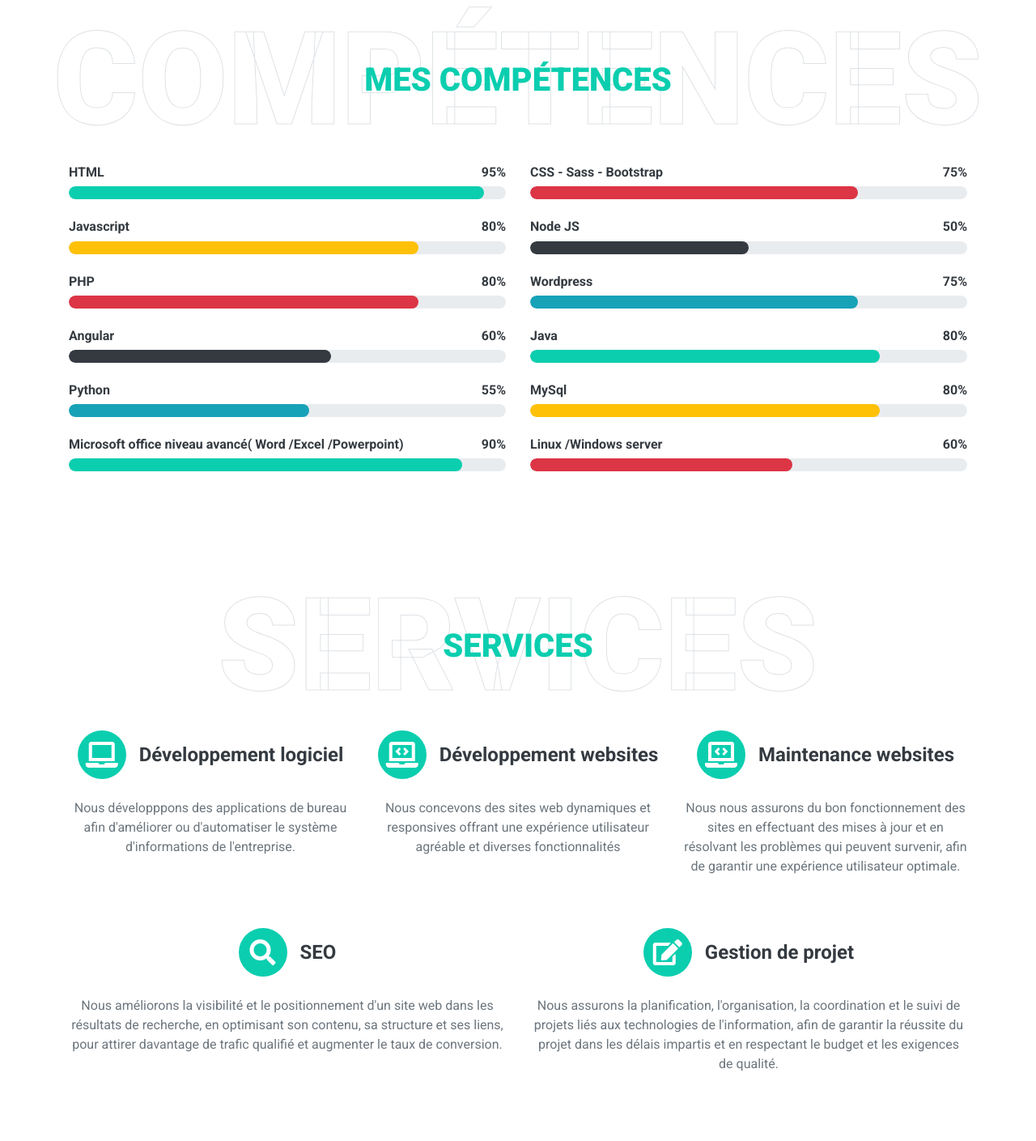
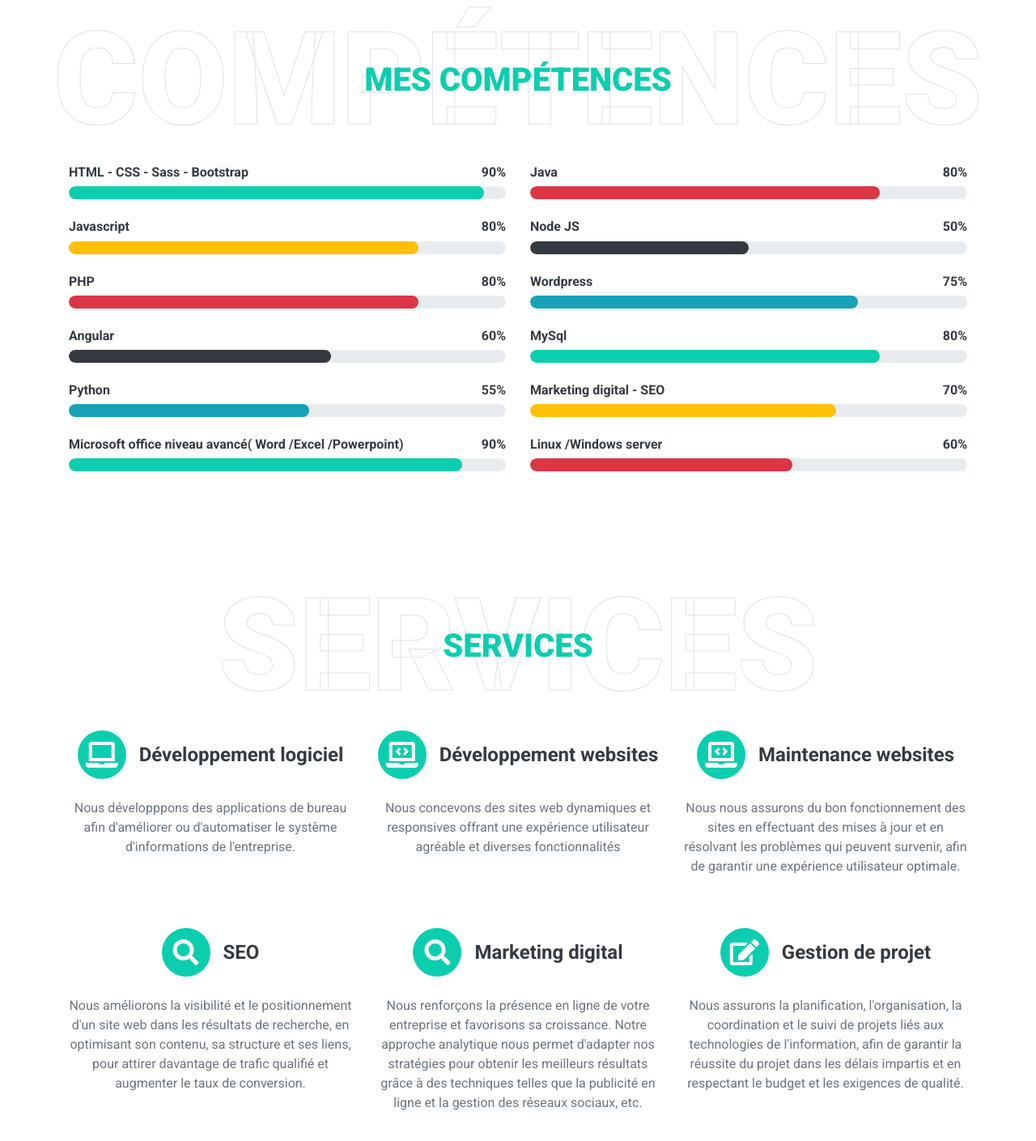
Before and after one commit to UlrichTaker/Abl-s-Folio, a plain HTML site: page index.html in a window 1280 px wide. Shown: the part 2611-4020 px from the top of the page at 81% size. Drawn offline with nearby package versions, Linux system fonts and the light colour scheme.

Commit message:
Update index.html

```diff
--- a/index.html
+++ b/index.html
@@ -190,8 +190,8 @@
                 <div class="col-md-6">
                     <div class="skill mb-4">
                         <div class="d-flex justify-content-between">
-                            <h6 class="font-weight-bold">HTML</h6>
-                            <h6 class="font-weight-bold">95%</h6>
+                            <h6 class="font-weight-bold">HTML - CSS - Sass - Bootstrap</h6>
+                            <h6 class="font-weight-bold">90%</h6>
                         </div>
                         <div class="progress">
                             <div class="progress-bar bg-primary" role="progressbar" aria-valuenow="95" aria-valuemin="0" aria-valuemax="100"></div>
@@ -246,11 +246,11 @@
                 <div class="col-md-6">
                     <div class="skill mb-4">
                         <div class="d-flex justify-content-between">
-                            <h6 class="font-weight-bold">CSS - Sass - Bootstrap</h6>
-                            <h6 class="font-weight-bold">75%</h6>
+                            <h6 class="font-weight-bold">Java</h6>
+                            <h6 class="font-weight-bold">80%</h6>
                         </div>
                         <div class="progress">
-                            <div class="progress-bar bg-danger" role="progressbar" aria-valuenow="75" aria-valuemin="0" aria-valuemax="100"></div>
+                            <div class="progress-bar bg-danger" role="progressbar" aria-valuenow="80" aria-valuemin="0" aria-valuemax="100"></div>
                         </div>
                     </div>
                     <div class="skill mb-4">
@@ -273,7 +273,7 @@
                     </div>
                     <div class="skill mb-4">
                         <div class="d-flex justify-content-between">
-                            <h6 class="font-weight-bold">Java</h6>
+                            <h6 class="font-weight-bold">MySql</h6>
                             <h6 class="font-weight-bold">80%</h6>
                         </div>
                         <div class="progress">
@@ -282,11 +282,11 @@
                     </div>
                     <div class="skill mb-4">
                         <div class="d-flex justify-content-between">
-                            <h6 class="font-weight-bold">MySql</h6>
-                            <h6 class="font-weight-bold">80%</h6>
+                            <h6 class="font-weight-bold">Marketing digital - SEO</h6>
+                            <h6 class="font-weight-bold">70%</h6>
                         </div>
                         <div class="progress">
-                            <div class="progress-bar bg-warning" role="progressbar" aria-valuenow="80" aria-valuemin="0" aria-valuemax="100"></div>
+                            <div class="progress-bar bg-warning" role="progressbar" aria-valuenow="70" aria-valuemin="0" aria-valuemax="100"></div>
                         </div>
                     </div>
                     <div class="skill mb-4">
@@ -341,14 +341,21 @@
                     </div>
                     <p>Nous nous assurons du bon fonctionnement des sites en effectuant des mises à jour et en résolvant les problèmes qui peuvent survenir, afin de garantir une expérience utilisateur optimale.</p>
                 </div>
-                <div class="col-lg-6 col-md-6 text-center mb-5">
+                <div class="col-lg-4 col-md-6 text-center mb-5">
                     <div class="d-flex align-items-center justify-content-center mb-4">
                         <i class="fa fa-2x fa-search service-icon bg-primary text-white mr-3"></i>
                         <h4 class="font-weight-bold m-0">SEO</h4>
                     </div>
                     <p>Nous améliorons la visibilité et le positionnement d'un site web dans les résultats de recherche, en optimisant son contenu, sa structure et ses liens, pour attirer davantage de trafic qualifié et augmenter le taux de conversion.</p>
                 </div>
-                <div class="col-lg-6 col-md-6 text-center mb-5">
+                <div class="col-lg-4 col-md-6 text-center mb-5">
+                    <div class="d-flex align-items-center justify-content-center mb-4">
+                        <i class="fa fa-2x fa-search service-icon bg-primary text-white mr-3"></i>
+                        <h4 class="font-weight-bold m-0">Marketing digital</h4>
+                    </div>
+                    <p>Nous renforçons la présence en ligne de votre entreprise et favorisons sa croissance. Notre approche analytique nous permet d'adapter nos stratégies pour obtenir les meilleurs résultats grâce à des techniques telles que la publicité en ligne et la gestion des réseaux sociaux, etc.</p>
+                </div>
+                <div class="col-lg-4 col-md-6 text-center mb-5">
                     <div class="d-flex align-items-center justify-content-center mb-4">
                         <i class="fa fa-2x fa-edit service-icon bg-primary text-white mr-3"></i>
                         <h4 class="font-weight-bold m-0">Gestion de projet</h4>
```
